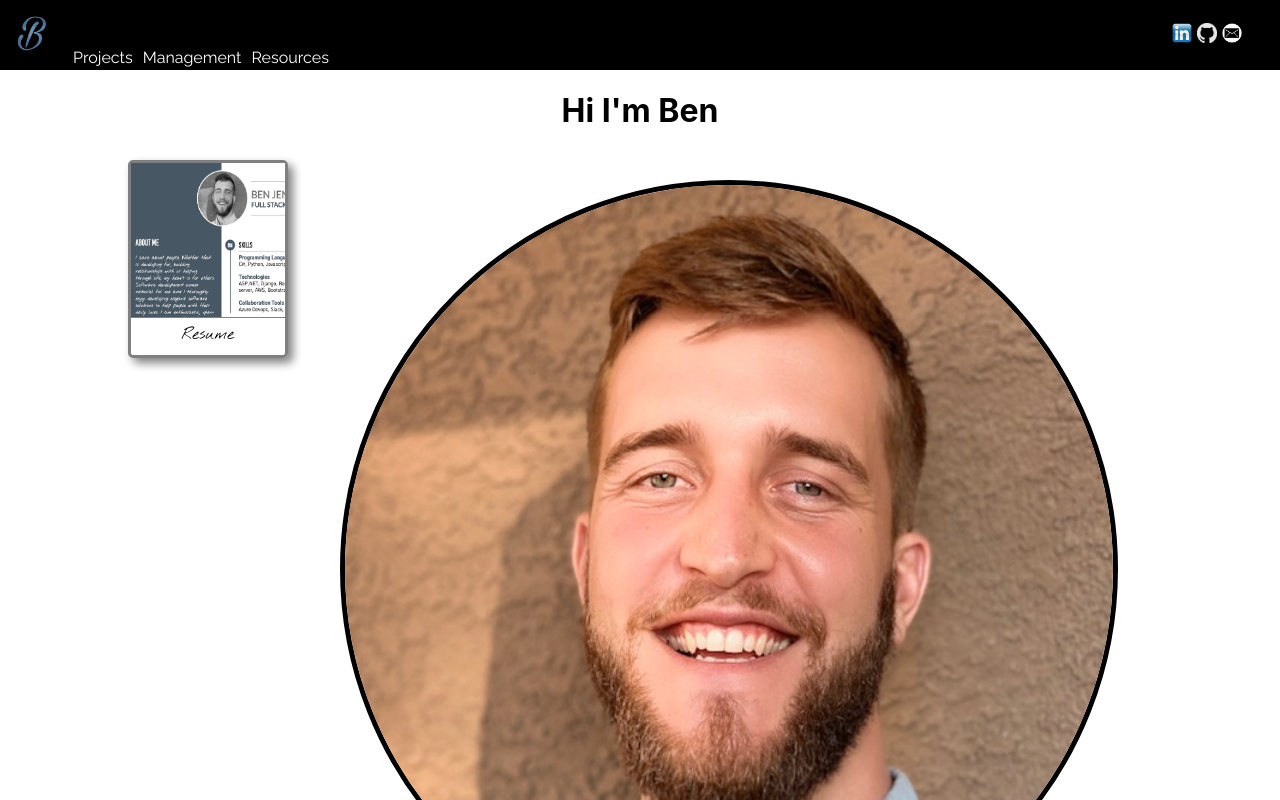
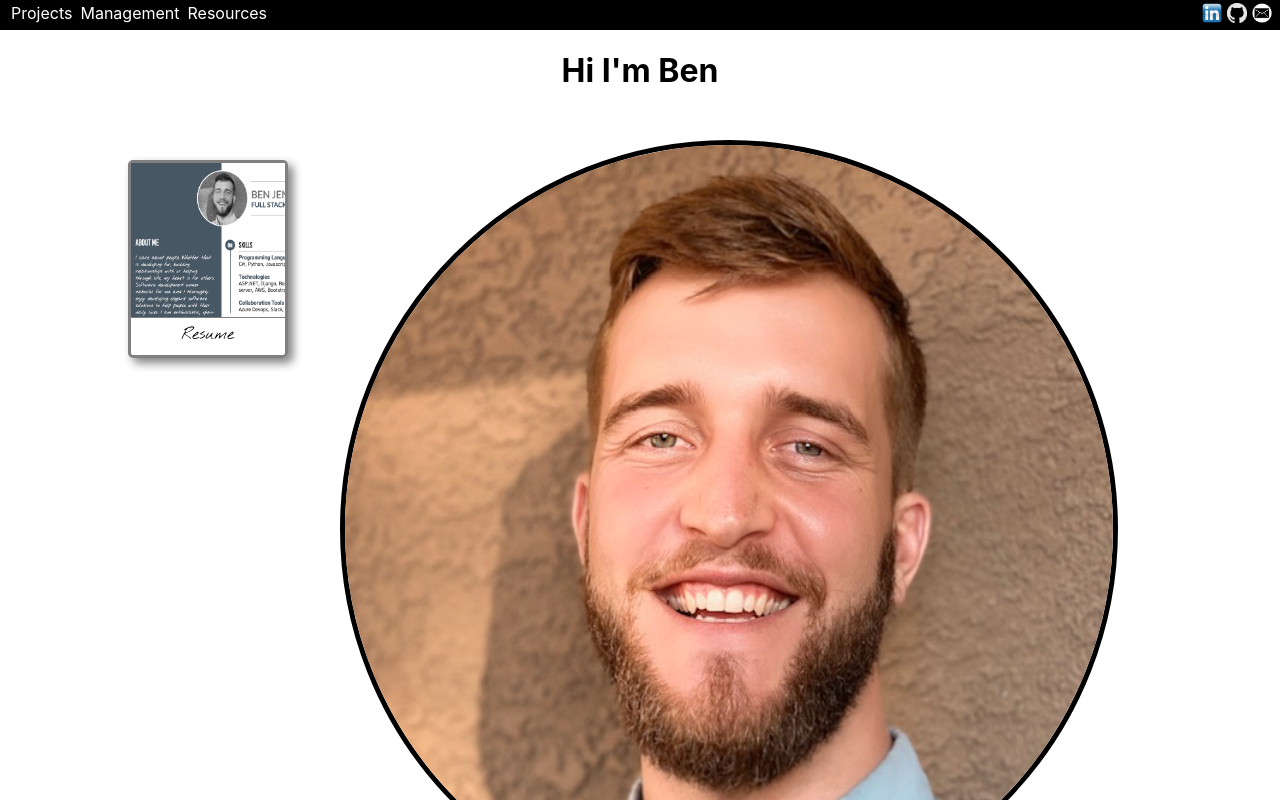
Before and after one commit to BenJensen2/Portfolio-React, a React (Create React App) app in the folder client/: page / in a window 1280 px wide. Shown: the top 800 px of the page. Built offline with nearby package versions, Linux system fonts and the light colour scheme.

Commit message:
Basic Collapsible NavBar

```diff
--- a/client/src/components/Navbar.jsx
+++ b/client/src/components/Navbar.jsx
@@ -1,31 +1,45 @@
-import React from 'react';
-import Logo from '../images/logo.jpg'
+import React, { useState } from 'react';
+// import Logo from '../images/logo.jpg'
 import LinkedIn_Logo from '../images/linkedin.png'
 import Github_Logo from '../images/github3.png'
 import Email_Logo from '../images/email2.png'
-import '../styles/navbar.css'
+import '../styles/nav.css'
 
 
 const Navbar = (props) => {
+
+  const [navLinkClass, setNavLinkClass] = useState('nav_link')
+
+  const toggleHandler = (e) => {
+    console.log("Toggle Clicked")
+    if (navLinkClass == 'nav_link') {
+      setNavLinkClass('nav_link_show')
+    }
+    else { setNavLinkClass('nav_link') }
+  }
+
   return (
-    <div className="navbar">
-      <div className="navleft">
+    <nav className="navbar">
+      <div className="nav_items nav_left">
         <div className="nav_link">
           <a href="/">
-            <img className="name_logo" src={Logo} alt="Logo" />
+            {/* <img className="name_logo" src={Logo} alt="Logo" /> */}
           </a>
         </div>
-        <div className="nav_link">
+
+        <a id="nav_toggle" href="#" onClick={toggleHandler}>&#9776;</a>
+
+        <div className={navLinkClass}>
           <a id="projects_Link" href="/projects">Projects</a>
         </div>
-        <div className="nav_link">
+        <div className={navLinkClass}>
           <a href="/management">Management</a>
         </div>
-        <div className="nav_link">
+        <div className={navLinkClass}>
           <a href="/resources">Resources</a>
         </div>
       </div>
-      <div className="contact">
+      <div className="nav_items nav_right contact">
         <a href="https://www.linkedin.com/in/ben-jensen-68b62940/">
           <img className="contact_logo" src={LinkedIn_Logo} alt="Logo" />
         </a>
@@ -36,7 +50,7 @@ const Navbar = (props) => {
           <img className="contact_logo" src={Email_Logo} alt="" />
         </a>
       </div>
-    </div>
+    </nav>
   )
 }
 
--- /dev/null
+++ b/client/src/styles/nav.css
@@ -0,0 +1,52 @@
+.navbar{
+  background-color: #000000;
+  display: flex;
+  padding: 3px;
+}
+
+.nav_items{
+  display: flex;
+}
+
+.navbar a{
+  color: white;
+}
+
+.nav_right{
+  margin-left: auto;
+}
+
+.nav_link{
+  padding-right: 8px;
+}
+
+#nav_toggle{
+  display: none;
+}
+
+.name_logo {
+  height: 60px;
+  width: 60px;
+}
+
+.contact_logo {
+  /* background-color: #000000; */
+  height: 20px;
+  width: 20px;
+  margin-right: 5px;
+}
+
+@media only screen and (max-width: 768px){
+  .nav_left{
+    flex-direction: column;
+  }
+  .nav_link{
+    display: none;
+  }
+  .nav_link_show{
+    display: absolute;
+  }
+  #nav_toggle{
+    display: initial;
+  }
+}
```
